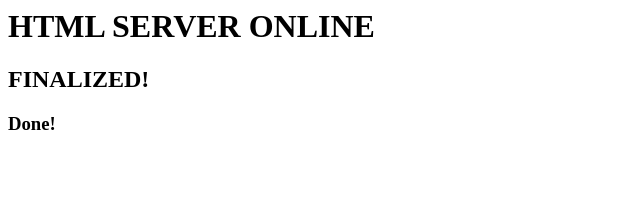
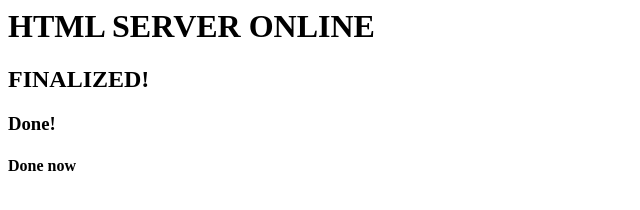
Before and after one commit to yobahBertrandYonkou/may11task, a plain HTML site: page index.html in a window 1280 px wide. Shown: the full height of the page, 0-640 px from the left. Drawn offline with Linux system fonts and the light colour scheme.

Commit message:
FinalizedP

```diff
--- a/index.html
+++ b/index.html
@@ -1,3 +1,4 @@
 <h1>HTML SERVER ONLINE</h1>
 <h2>FINALIZED!</h2>
 <h3>Done!</h3>
+<h4>Done now</h4>
```
